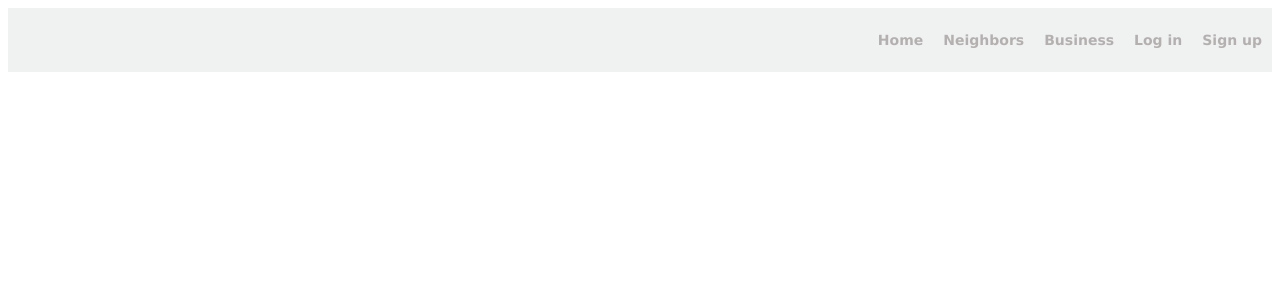
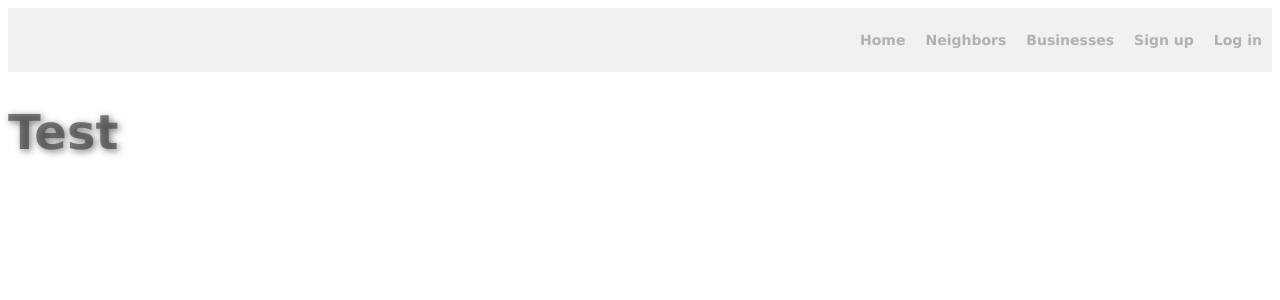
Before and after one commit to claudiahalip/NabeB_frontend_withReact, a React (Create React App) app: page /businesses in a window 1280 px wide. Shown: the top 300 px of the page. Built offline with nearby package versions, Linux system fonts and the light colour scheme; no server answers.

Commit message:
add Businesses component

```diff
--- a/src/App.js
+++ b/src/App.js
@@ -7,7 +7,7 @@ import {BrowserRouter as Router, Switch, Route} from 'react-router-dom'
 import { Component } from 'react';
 import Login from './components/Login'
 import Signup from  './components/Signup'
-
+import Businesses from './components/Businesses'
 class  App extends Component {
   constructor(props) {
       super(props);
@@ -54,7 +54,14 @@ class  App extends Component {
         <React.StrictMode>
        <Router>
        <NavBar/>
-        <Switch>
+
+       <Switch>
+         <Route exact path = '/businesses' render = {props => (
+           <Businesses {...props} loggedInStatus= {this.state.isLoggedIn}/>
+         )}
+         />
+
+
 
           <Route exact path='/' render={props => (
               <Home {...props} handleLogout={this.handleLogout} loggedInStatus={this.state.isLoggedIn}/>
@@ -69,9 +76,8 @@ class  App extends Component {
               <Signup {...props} handleLogin={this.handleLogin} loggedInStatus={this.state.isLoggedIn}/>
               )}
             />
+        </Switch>
 
-
-        </Switch>
 
 
       </Router>
--- /dev/null
+++ b/src/components/Businesses.js
@@ -0,0 +1,12 @@
+import React, {Component} from 'react'
+
+class Businesses extends Component {
+    render () {
+        return(
+            <div>
+                <h1>Test</h1>
+            </div>
+        )
+    }
+}
+export default Businesses
--- a/src/components/Home.js
+++ b/src/components/Home.js
@@ -18,9 +18,6 @@ class Home extends Component{
 
     }
 
-
-
-
     render(){
         return(
             <div>
--- a/src/components/Login.js
+++ b/src/components/Login.js
@@ -100,7 +100,9 @@ class Login extends Component {
                     </button>
                 </form>
                 <div>
-                    or <Link to ='/signup'>Sign up</Link>
+                    or <Link to ='/signup'>
+                        Sign up
+                     </Link>
                 </div>
                 <div>
                 {this.state.errors ? this.handleErrors() : null }
--- a/src/components/NavBar.js
+++ b/src/components/NavBar.js
@@ -8,22 +8,24 @@ class NavBar extends Component {
         return(
             <div>
                 <div className="navbar">
+
+                <Link to ='/login'>
+                    <h3 className = 'navBarLinks'>Log in</h3>
+                </Link>
+
                 <Link to='/signup'>
                     <h3 className="navBarLinks">Sign up</h3>
                 </Link>
 
-                <Link to='/login'>
-                    <h3 className="navBarLinks">Log in</h3>
-                </Link>
 
-                <Link to='/bussinesses'>
-                    <h3 className="navBarLinks">Business</h3>
+
+                <Link to='/businesses'>
+                    <h3 className="navBarLinks">Businesses</h3>
                 </Link>
 
                 <Link to='/neighborhoods'>
                     <h3 className="navBarLinks">Neighbors</h3>
                 </Link>
-
 
                 <Link to='/'>
                     <h3 className="navBarLinks">Home</h3>
--- a/src/components/Signup.js
+++ b/src/components/Signup.js
@@ -70,6 +70,7 @@ class Signup extends Component {
     render(){
         return(
             <div>
+                <h2>Sign up</h2>
                 <form onSubmit={this.handleSubmit}>
                 <input
                     placeholder="username"
```
Also changed, not shown: 1 other file (tests, documents, lock files or other folders).
